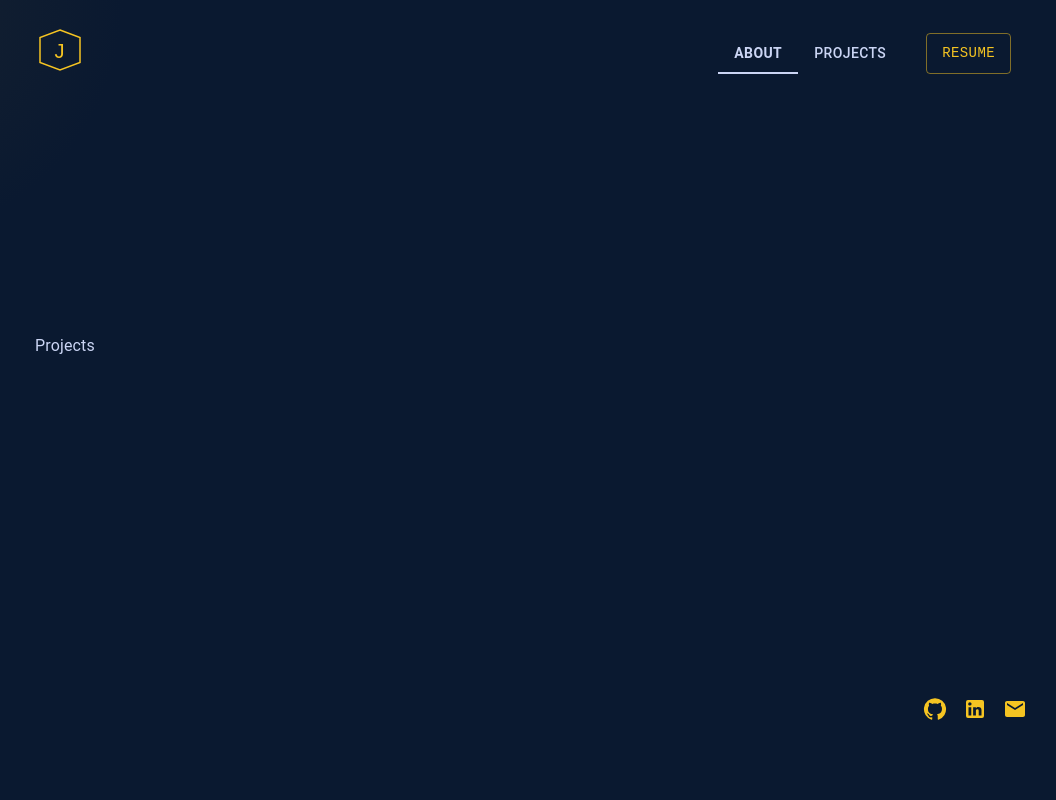
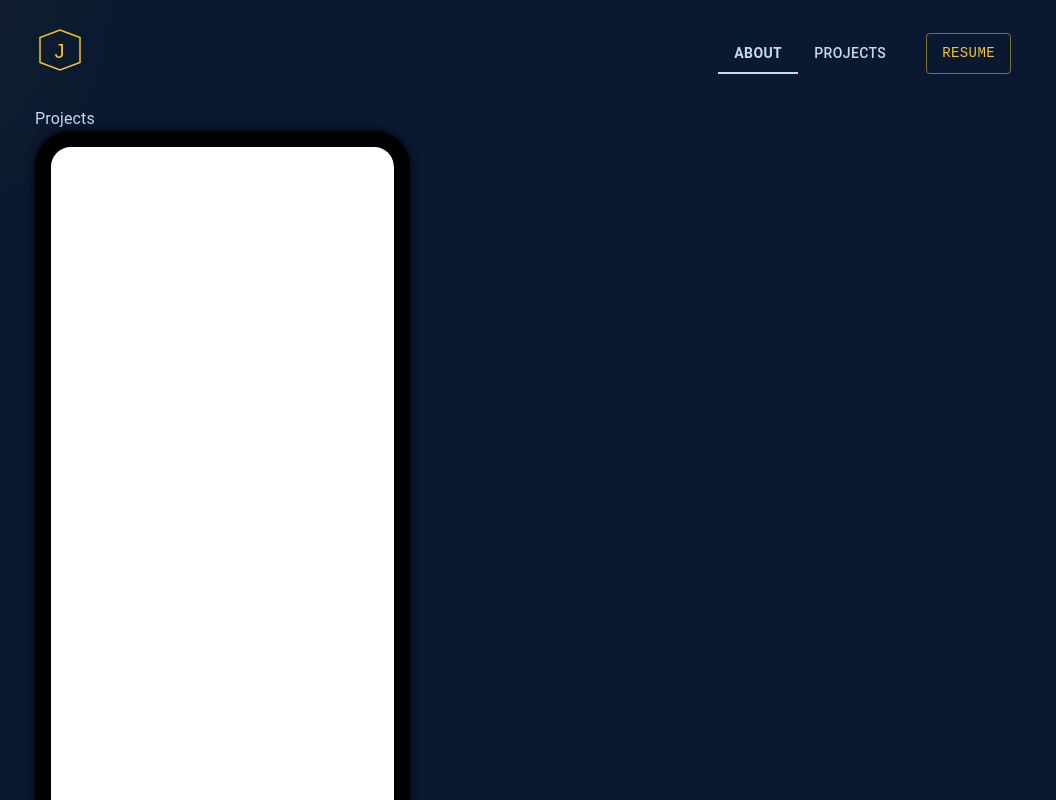
Before and after one commit to Julian-Diaz01/g-link, a React (Vite) app: page /projects in a window 1280 px wide. Shown: the top 800 px of the page, without its empty margins (117-1173 px from the left). Built offline with nearby package versions, Linux system fonts and the light colour scheme.

Commit message:
added flutter project

```diff
--- a/src/App.tsx
+++ b/src/App.tsx
@@ -26,7 +26,7 @@ const router = createBrowserRouter(
   createRoutesFromElements(
     <Route path="/" element={<PageStructure />}>
       <Route index element={<Home />} />
-      <Route path="projects" element={<Projects />} />
+      <Route path="projects/*" element={<Projects />} />
       <Route path="*" element={<NotFoundPage />} />
     </Route>,
   ),
--- /dev/null
+++ b/src/components/MobileSimulator.tsx
@@ -0,0 +1,56 @@
+import { useState } from 'react'
+import { Box, Typography } from '@mui/material'
+
+interface MobileSimulatorProps {
+  src: string // URL of the Flutter web app
+}
+
+const MobileSimulator: React.FC<MobileSimulatorProps> = ({ src }) => {
+  const [hasError, setHasError] = useState<boolean>(false)
+
+  return (
+    <Box
+      sx={{
+        width: 375,
+        height: 812,
+        border: '16px solid black',
+        borderRadius: '36px',
+        boxShadow: '0 0 10px #000',
+        display: 'flex',
+        justifyContent: 'center',
+        alignItems: 'center',
+        backgroundColor: '#fff',
+        overflow: 'hidden',
+        position: 'relative',
+      }}
+    >
+      {hasError ? (
+        <Typography
+          variant="body1"
+          sx={{
+            color: 'error.main',
+            textAlign: 'center',
+            p: 2,
+          }}
+        >
+          Unable to load the application. Please try again later.
+        </Typography>
+      ) : (
+        <iframe
+          src={src}
+          title="Mobile Simulator"
+          style={{
+            width: '100%',
+            height: '100%',
+            border: 'none',
+            borderRadius: '20px',
+          }}
+          loading="lazy"
+          onError={() => setHasError(true)}
+        />
+      )}
+    </Box>
+  )
+}
+
+export default MobileSimulator
--- a/src/pages/Projects/Projects.tsx
+++ b/src/pages/Projects/Projects.tsx
@@ -1,7 +1,13 @@
 import React from 'react'
+import MobileSimulator from '../../components/MobileSimulator.tsx'
 
 const Projects: React.FC = () => {
-  return <div>Projects</div>
+  return (
+    <div>
+      Projects
+      <MobileSimulator src="index_flutter.html" />
+    </div>
+  )
 }
 
 export default Projects
```
Also changed, not shown: src/components/Table/FlexibleTable.tsx (deleted, +0 -75 lines), firebase.json, 1 other file (tests, documents, lock files or other folders).
